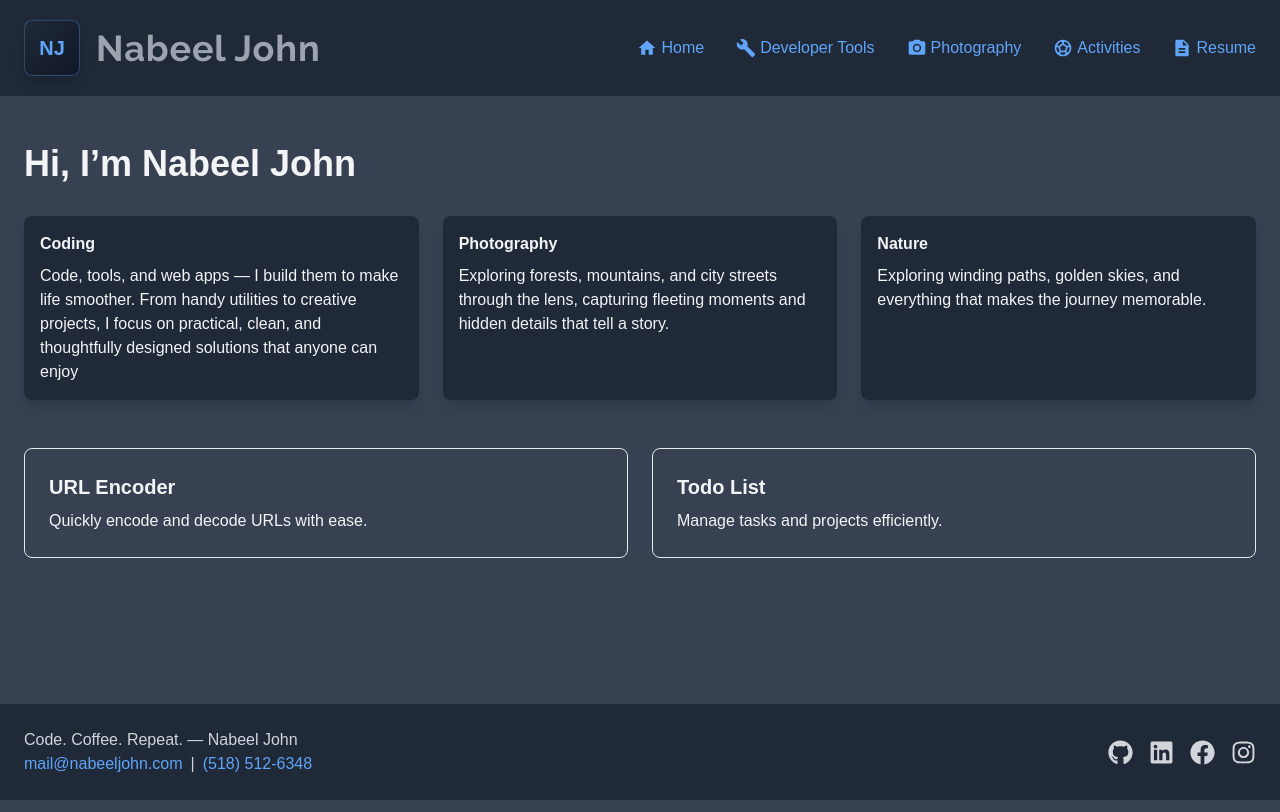
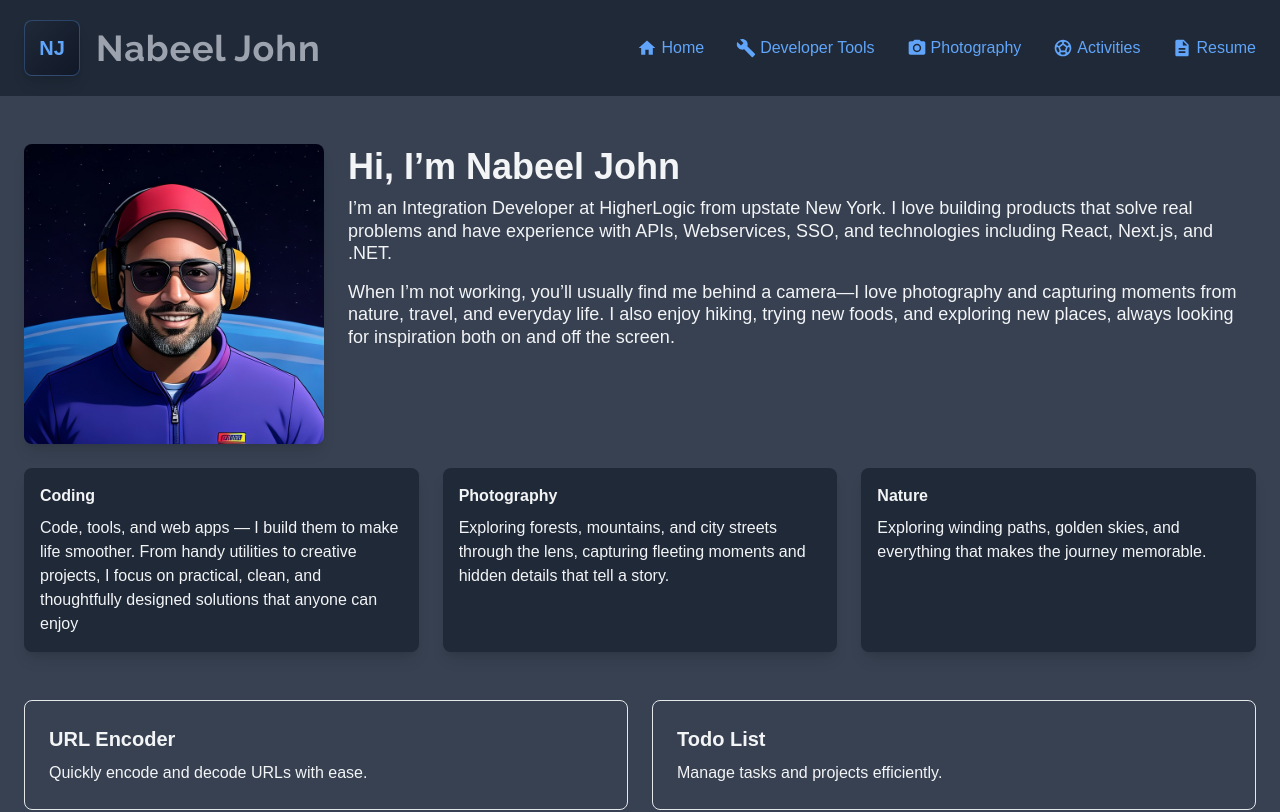
Before and after one commit to nabeeljohn/njohnweb, a Next.js app: page / in a window 1280 px wide. Shown: the top 812 px of the page. Built offline with nearby package versions, Linux system fonts and the light colour scheme.

Commit message:
add about me

```diff
--- a/app/page.tsx
+++ b/app/page.tsx
@@ -1,4 +1,5 @@
 import MainHeader from "@/appcomponents/main/mainheader";
+import AboutMe from "@/appcomponents/main/aboutme";
 
 export const metadata = {
   title: "NJohn Web - Home"
@@ -10,10 +11,7 @@ export default function Home() {
       <div className="bg-gray-700 text-gray-100 py-12">
         <div className="max-w-7xl mx-auto px-6">
 
-          {/* Intro */}
-          <div className="flex items-center gap-4 mb-8">
-            <h1 className="text-4xl font-bold">Hi, I’m Nabeel John</h1>
-          </div>
+          <AboutMe />
 
           {/* About Me */}
           <div className="grid grid-cols-1 md:grid-cols-3 gap-6 mt-6">
--- /dev/null
+++ b/appcomponents/main/aboutme.tsx
@@ -0,0 +1,32 @@
+import Image from "next/image";
+import profilePic from "@/public/images/njohnphoto.jpg";
+
+export default function AboutMe() {
+    return (
+        <div className="w-full flex flex-col md:flex-row items-start md:gap-0">
+            {/* Left Column: fixed width */}
+            <div className="w-full md:w-[300px] flex justify-center md:justify-start" style={{ lineHeight: 0 }}>
+                <Image
+                    src={profilePic}
+                    alt="John's Profile Picture"
+                    width={300}
+                    height={300}
+                    className="rounded-lg shadow-lg block"
+                    style={{ display: "block" }}
+                />
+            </div>
+
+            {/* Right Column: fill rest with padding-left */}
+            <div className="w-full md:flex-1 flex flex-col justify-start p-0 m-0 md:pl-6">
+                <h1 className="text-4xl font-bold mb-2 leading-tight m-0">Hi, I’m Nabeel John</h1>
+                <p className="text-lg leading-tight mb-4">
+                    I’m an Integration Developer at HigherLogic from upstate New York. I love building products that solve real problems and have experience with APIs, Webservices, SSO, and technologies including React, Next.js, and .NET.
+                </p>
+
+                <p className="text-lg leading-tight">
+                    When I’m not working, you’ll usually find me behind a camera—I love photography and capturing moments from nature, travel, and everyday life. I also enjoy hiking, trying new foods, and exploring new places, always looking for inspiration both on and off the screen.
+                </p>
+            </div>
+        </div>
+    );
+}
```
Also changed, not shown: public/images/njohnphoto.jpg (added), 1 other file (tests, documents, lock files or other folders).
